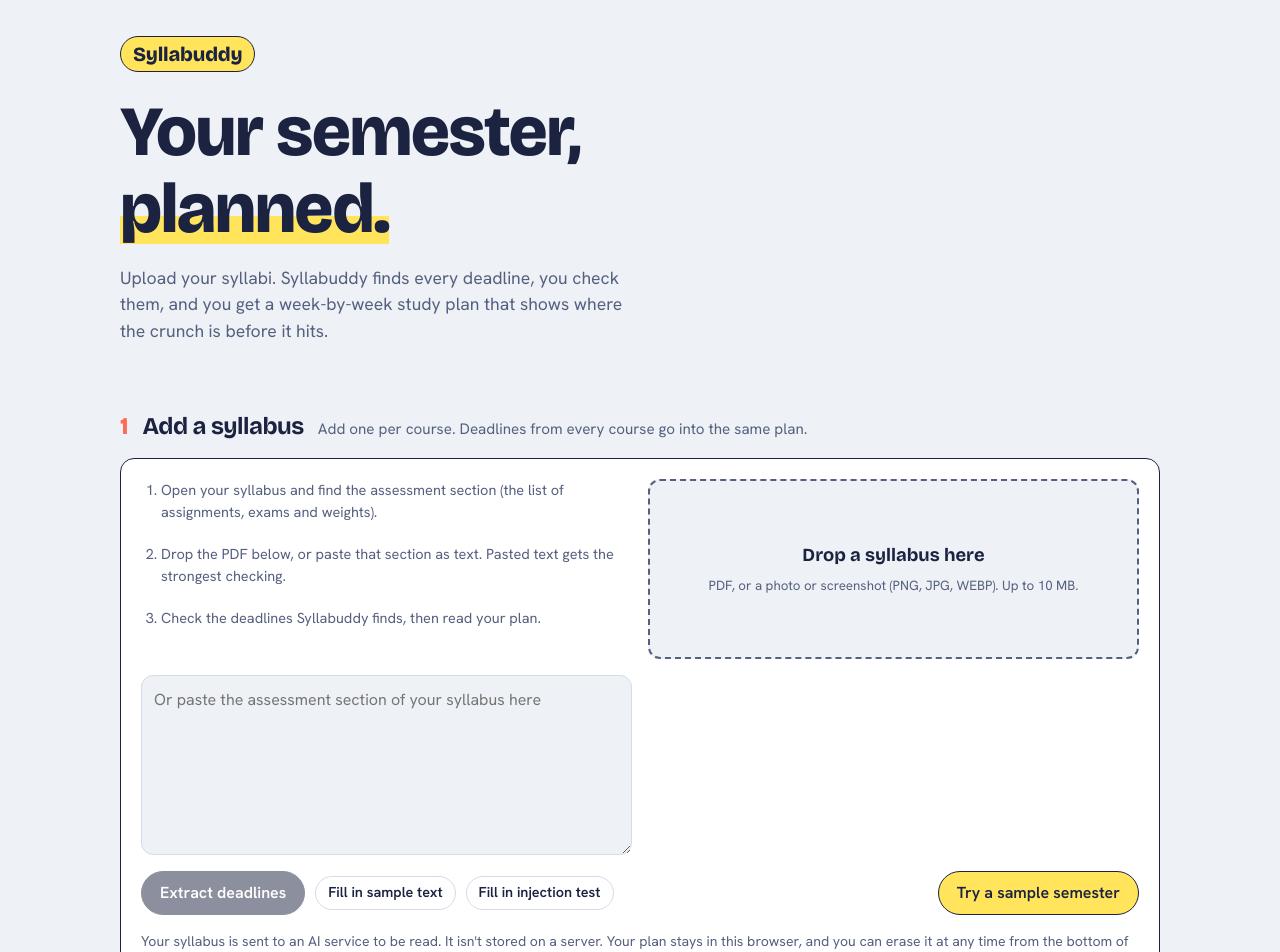
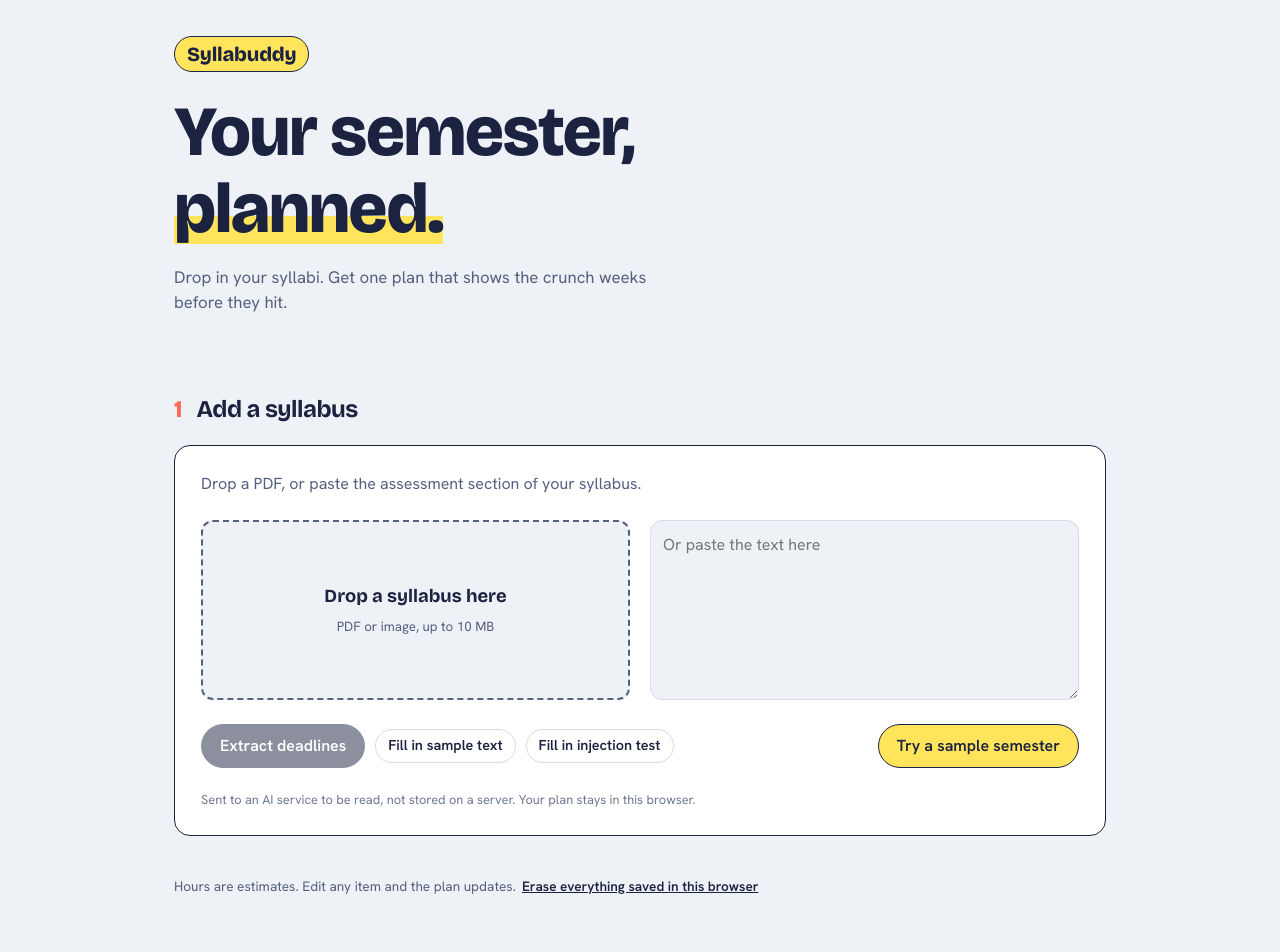
Before and after one commit to jaypee044/syllabuddy, a Next.js app: page / in a window 1280 px wide. Shown: the top 952 px of the page. Built offline with nearby package versions, Linux system fonts and the light colour scheme.

Commit message:
Declutter UI

```diff
--- a/app/globals.css
+++ b/app/globals.css
@@ -695,3 +695,44 @@ table.items td:nth-child(4){min-width:124px}
 .strip button.crunch .bar{background:var(--crunch)}
 .week-detail{margin-top:18px}
 @media (prefers-reduced-motion:reduce){*{transition:none!important}}
+
+/* ---------- breathing room ---------- */
+.wrap{max-width:980px;padding:0 24px 96px}
+.masthead{padding-bottom:20px}
+.masthead p{font-size:1.05rem}
+.step{margin-top:56px}
+.step-head{margin-bottom:18px}
+.step-head .hint{font-size:.9rem}
+.card{padding:26px;border-radius:16px}
+.dash{margin-bottom:8px}
+.dash-grid{gap:16px}
+.tile{padding:18px 20px;gap:8px}
+.today-list{margin-top:16px;padding:18px 22px}
+.today-list li{padding:10px 0}
+.firstrun{margin:0 0 4px;padding:0;list-style:none;color:var(--ink-soft);font-size:1rem;grid-column:1 / -1}
+.intake{gap:20px}
+.intake-actions{margin-top:4px}
+.privacy{font-size:.8rem;opacity:.85;margin-top:2px}
+.replace{font-size:.9rem;color:var(--ink-soft)}
+.adjust h3{font-size:1.15rem;margin-bottom:2px}
+.adjust .hint-line{margin:0 0 14px;font-size:.92rem}
+.controls{gap:14px;margin-bottom:6px}
+.week-detail{margin-top:26px}
+.week-detail h3{margin-bottom:6px}
+.days{gap:10px}
+.day{padding:10px}
+.day .chip{margin-top:6px;font-size:.82rem;line-height:1.3}
+.card + .card{margin-top:20px}
+table.items td{padding:9px 6px}
+.pills{margin-bottom:14px}
+@media (max-width:480px){
+  .wrap{padding:0 16px 72px}
+  .step{margin-top:40px}
+  .card{padding:18px}
+  .dash-grid{gap:10px}
+}
+
+.dash{margin-top:14px}
+.masthead.compact{padding-bottom:6px}
+.day .chip{padding:5px 8px}
+@media (max-width:480px){.dash-grid .tile:last-child{grid-column:1 / -1}}
--- a/app/page.tsx
+++ b/app/page.tsx
@@ -28,7 +28,7 @@ export default function Home() {
   const [extractWarnings, setExtractWarnings] = useState<string[]>([]);
   const [ready, setReady] = useState(false);
   const [addOpen, setAddOpen] = useState(false);
-  const [reviewOpen, setReviewOpen] = useState(true);
+  const [reviewOpen, setReviewOpen] = useState(false);
 
   // Restore the last session so a refresh doesn't lose the semester.
   useEffect(() => {
@@ -62,6 +62,8 @@ export default function Home() {
     [extractWarnings, items],
   );
 
+  const needsCheck = items.filter((i) => !i.done && (i.verify?.length ?? 0) > 0 && !i.confirmed).length;
+
   const plan = useMemo(
     () =>
       generatePlan(datedItems, {
@@ -82,8 +84,7 @@ export default function Home() {
         </h1>
         {items.length === 0 && (
           <p>
-            Upload your syllabi. Syllabuddy finds every deadline, you check them, and you get a week-by-week study
-            plan that shows where the crunch is before it hits.
+            Drop in your syllabi. Get one plan that shows the crunch weeks before they hit.
           </p>
         )}
       </header>
@@ -101,11 +102,11 @@ export default function Home() {
         <div className="step-head">
           <span className="n">1</span>
           <h2 id="s1">{items.length > 0 ? "Syllabi" : "Add a syllabus"}</h2>
-          <span className="hint">
-            {items.length > 0
-              ? `${items.length} items from ${Object.keys(colors).length} course${Object.keys(colors).length === 1 ? "" : "s"}.`
-              : "Add one per course. Deadlines from every course go into the same plan."}
-          </span>
+          {items.length > 0 && (
+            <span className="hint">
+              {items.length} items · {Object.keys(colors).length} course{Object.keys(colors).length === 1 ? "" : "s"}
+            </span>
+          )}
           {items.length > 0 && (
             <button className="btn ghost small" onClick={() => setAddOpen((o) => !o)} aria-expanded={addOpen}>
               {addOpen ? "Hide" : "Add or replace a syllabus"}
@@ -135,10 +136,12 @@ export default function Home() {
           <section className="step" aria-labelledby="s2">
             <div className="step-head">
               <span className="n">2</span>
-              <h2 id="s2">Check what Syllabuddy found</h2>
-              <span className="hint">Fix anything that looks off. Every field is editable.</span>
+              <h2 id="s2">Check the deadlines</h2>
+              <span className="hint">
+                {needsCheck > 0 ? `${needsCheck} to check` : "Everything looks right"}
+              </span>
               <button className="btn ghost small" onClick={() => setReviewOpen((o) => !o)} aria-expanded={reviewOpen}>
-                {reviewOpen ? "Hide table" : `Show all ${items.length} items`}
+                {reviewOpen ? "Hide" : "Review and edit"}
               </button>
             </div>
             {allWarnings.length > 0 && (
@@ -156,8 +159,7 @@ export default function Home() {
           <section className="step" aria-labelledby="s3">
             <div className="step-head">
               <span className="n">3</span>
-              <h2 id="s3">Your study plan</h2>
-              <span className="hint">Work is spread out before each deadline, not left for the night before.</span>
+              <h2 id="s3">Your plan</h2>
             </div>
             <AdjustPanel
               items={datedItems}
@@ -187,7 +189,7 @@ export default function Home() {
       )}
 
       <p className="footer-note">
-        Study-time estimates are a starting point. Change the hours on any item and the plan updates.
+        Hours are estimates. Edit any item and the plan updates.
         <button
           className="linkish"
           onClick={() => {
--- a/components/AdjustPanel.tsx
+++ b/components/AdjustPanel.tsx
@@ -65,7 +65,7 @@ export default function AdjustPanel({ items, availability, onApply, onRemoveAvai
     <div className="card adjust">
       <h3>Something changed?</h3>
       <p className="hint-line">
-        Tell the planner in your own words. Syllabuddy suggests changes and nothing happens until you approve them.
+        Say what changed. Nothing is applied until you approve it.
       </p>
 
       <div className="adjust-row">
@@ -73,7 +73,7 @@ export default function AdjustPanel({ items, availability, onApply, onRemoveAvai
           aria-label="What changed"
           rows={2}
           maxLength={500}
-          placeholder="e.g. I'm away 17 to 20 October, or the Econ essay is now due 6 November"
+          placeholder="e.g. I'm sick from Thursday to Sunday"
           value={text}
           onChange={(e) => setText(e.target.value)}
         />
--- a/components/Dashboard.tsx
+++ b/components/Dashboard.tsx
@@ -31,8 +31,7 @@ export default function Dashboard({ items, plan, colors, onDone }: Props) {
                 <i style={{ width: `${pct}%` }} />
               </span>
               <span className="sub">
-                {crunch ? "Crunch week. " : w.load === "light" ? "Light week. " : "Manageable. "}
-                {w.reasons[0] ? `${w.reasons[0]}.` : ""}
+                {crunch ? "Crunch week" : w.load === "light" ? "Light week" : "Manageable"}
               </span>
             </>
           ) : (
@@ -46,8 +45,7 @@ export default function Dashboard({ items, plan, colors, onDone }: Props) {
             <>
               <span className="big">{inDaysLabel(d.next.inDays)}</span>
               <span className="sub">
-                <b>{d.next.item.title}</b>, {d.next.item.course}. {formatShort(d.next.item.dueDate)}
-                {d.next.item.weightPct ? `, ${d.next.item.weightPct}% of grade` : ""}
+                <b>{d.next.item.title}</b> · {d.next.item.course}
               </span>
             </>
           ) : (
@@ -56,11 +54,11 @@ export default function Dashboard({ items, plan, colors, onDone }: Props) {
         </div>
 
         <div className="tile">
-          <span className="k">Grade due in 14 days</span>
+          <span className="k">Grade due soon</span>
           <span className="big">
-            {d.soon.weightPct}% <small>across {d.soon.count} item{d.soon.count === 1 ? "" : "s"}</small>
+            {d.soon.weightPct}%
           </span>
-          <span className="sub">Share of your final grades landing in the next two weeks.</span>
+          <span className="sub">of your grade, in the next 14 days</span>
         </div>
 
         <div className={`tile${d.needsChecking > 0 || d.overdue.length > 0 ? " warn-tile" : ""}`}>
@@ -69,11 +67,11 @@ export default function Dashboard({ items, plan, colors, onDone }: Props) {
           <span className="sub">
             {d.needsChecking > 0 && (
               <>
-                {d.needsChecking} flagged item{d.needsChecking === 1 ? "" : "s"} to check.{" "}
+                {d.needsChecking} to check{" "}
               </>
             )}
-            {d.overdue.length > 0 && <>{d.overdue.length} overdue. </>}
-            {d.needsChecking + d.overdue.length === 0 && "All checked, nothing overdue."}
+            {d.overdue.length > 0 && <>{d.overdue.length} overdue</>}
+            {d.needsChecking + d.overdue.length === 0 && "All clear"}
           </span>
         </div>
       </div>
@@ -83,7 +81,7 @@ export default function Dashboard({ items, plan, colors, onDone }: Props) {
           Today <span className="badge">{d.todayHours}h planned</span>
         </h3>
         {d.todayBlocks.length === 0 ? (
-          <p className="empty">Nothing scheduled today. Enjoy it, or get ahead on tomorrow.</p>
+          <p className="empty">Nothing planned today.</p>
         ) : (
           <ul>
             {d.todayBlocks.map((b) => (
--- a/components/Intake.tsx
+++ b/components/Intake.tsx
@@ -45,11 +45,7 @@ export default function Intake({ onExtracted, onLoadSample, hasItems }: Props) {
     <div className="card">
       <div className="intake">
         {!hasItems && (
-          <ol className="firstrun">
-            <li>Open your syllabus and find the assessment section (the list of assignments, exams and weights).</li>
-            <li>Drop the PDF below, or paste that section as text. Pasted text gets the strongest checking.</li>
-            <li>Check the deadlines Syllabuddy finds, then read your plan.</li>
-          </ol>
+          <p className="firstrun">Drop a PDF, or paste the assessment section of your syllabus.</p>
         )}
         <div
           className={`drop${over ? " over" : ""}`}
@@ -78,7 +74,7 @@ export default function Intake({ onExtracted, onLoadSample, hasItems }: Props) {
           <small>
             {file
               ? `${(file.size / 1024).toFixed(0)} KB. Click to choose a different file.`
-              : "PDF, or a photo or screenshot (PNG, JPG, WEBP). Up to 10 MB."}
+              : "PDF or image, up to 10 MB"}
           </small>
           <input
             ref={inputRef}
@@ -91,7 +87,7 @@ export default function Intake({ onExtracted, onLoadSample, hasItems }: Props) {
 
         <textarea
           aria-label="Syllabus text"
-          placeholder="Or paste the assessment section of your syllabus here"
+          placeholder="Or paste the text here"
           value={text}
           onChange={(e) => setText(e.target.value)}
         />
@@ -121,14 +117,12 @@ export default function Intake({ onExtracted, onLoadSample, hasItems }: Props) {
           <label className="replace">
             <input type="checkbox" checked={replace} onChange={(e) => setReplace(e.target.checked)} />
             <span>
-              Start fresh: replace the deadlines and time off already here. Untick this to add another course to the
-              same plan.
+              Replace what's here. Untick to add another course.
             </span>
           </label>
         )}
         <p className="privacy">
-          Your syllabus is sent to an AI service to be read. It isn't stored on a server. Your plan stays in this
-          browser, and you can erase it at any time from the bottom of the page.
+          Sent to an AI service to be read, not stored on a server. Your plan stays in this browser.
         </p>
       </div>
       {error && (
```
Also changed, not shown: components/PlanView.tsx (+17 -7 lines), components/ReviewTable.tsx (+4 -4 lines).
